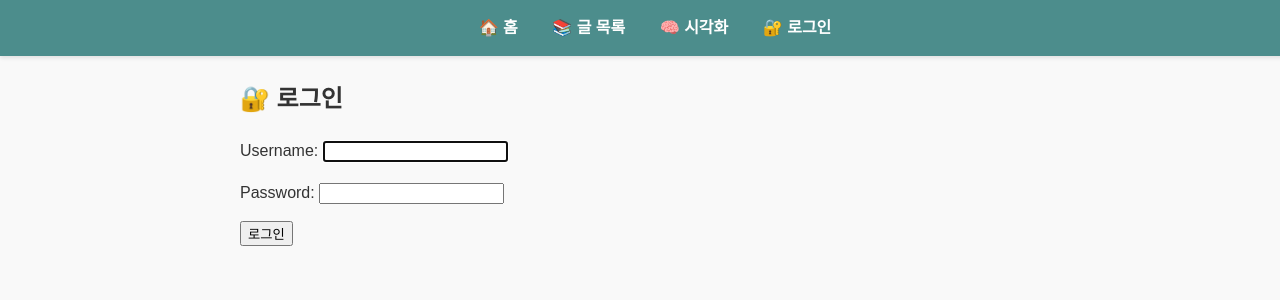
After one commit to Jungwon-K/GardenUniverse, a Django app: page /login/ in a window 1280 px wide. The commit adds this page. Shown: the top 300 px of the page. Run offline with Django 5.2, Linux system fonts and the light colour scheme.

Commit message:
login and logout

```diff
--- a/blog/templates/blog/base.html
+++ b/blog/templates/blog/base.html
@@ -41,8 +41,20 @@
     <div class="navbar">
         <a href="{% url 'home' %}">🏠 홈</a>
         <a href="{% url 'post_list' %}">📚 글 목록</a>
-        <a href="{% url 'post_create' %}">✍️ 글 쓰기</a>
         <a href="{% url 'graph_view' %}">🧠 시각화</a>
+
+        {% if user.is_authenticated %}
+            <a href="{% url 'post_create' %}">✍️ 글 쓰기</a>
+            <span style="color:white; margin-left: 10px;">{{ user.username }}</span>
+            <form method="post" action="{% url 'logout' %}" style="display:inline;">
+                {% csrf_token %}
+                <button type="submit" style="background:none; border:none; color:white; cursor:pointer;">
+                    🚪 로그아웃
+                </button>
+            </form>
+        {% else %}
+            <a href="{% url 'login' %}">🔐 로그인</a>
+        {% endif %}
     </div>
 
     {% block content %}
--- /dev/null
+++ b/blog/templates/blog/login.html
@@ -0,0 +1,12 @@
+{% extends 'blog/base.html' %}
+
+{% block title %}로그인 - GardenUniverse{% endblock %}
+
+{% block content %}
+<h2>🔐 로그인</h2>
+<form method="post">
+    {% csrf_token %}
+    {{ form.as_p }}
+    <button type="submit">로그인</button>
+</form>
+{% endblock %}
--- a/blog/urls.py
+++ b/blog/urls.py
@@ -1,5 +1,6 @@
 from django.urls import path
 from . import views
+from django.contrib.auth import views as auth_views
 
 urlpatterns = [
     path('', views.home, name='home'),
@@ -8,4 +9,6 @@ urlpatterns = [
     path('write/', views.post_create, name='post_create'),
     path('graph/', views.graph_view, name='graph_view'),
     path('graph/data/', views.graph_data, name='graph_data'),
+    path('login/', auth_views.LoginView.as_view(template_name='blog/login.html'), name='login'),
+    path('logout/', auth_views.LogoutView.as_view(), name='logout'),
 ]
--- a/blog/views.py
+++ b/blog/views.py
@@ -6,7 +6,9 @@ from django.shortcuts import render, redirect
 from .models import Post
 from .forms import PostForm
 from django.http import JsonResponse
+from django.contrib.auth.decorators import login_required
 
+@login_required
 def post_create(request):
     if request.method == 'POST':
         form = PostForm(request.POST)
--- a/gardenuniverse/settings.py
+++ b/gardenuniverse/settings.py
@@ -121,3 +121,7 @@ STATIC_URL = 'static/'
 # https://docs.djangoproject.com/en/5.2/ref/settings/#default-auto-field
 
 DEFAULT_AUTO_FIELD = 'django.db.models.BigAutoField'
+
+LOGIN_URL = '/login/'
+LOGIN_REDIRECT_URL = '/'
+LOGOUT_REDIRECT_URL = '/'
```
Also changed, not shown: db.sqlite3.
